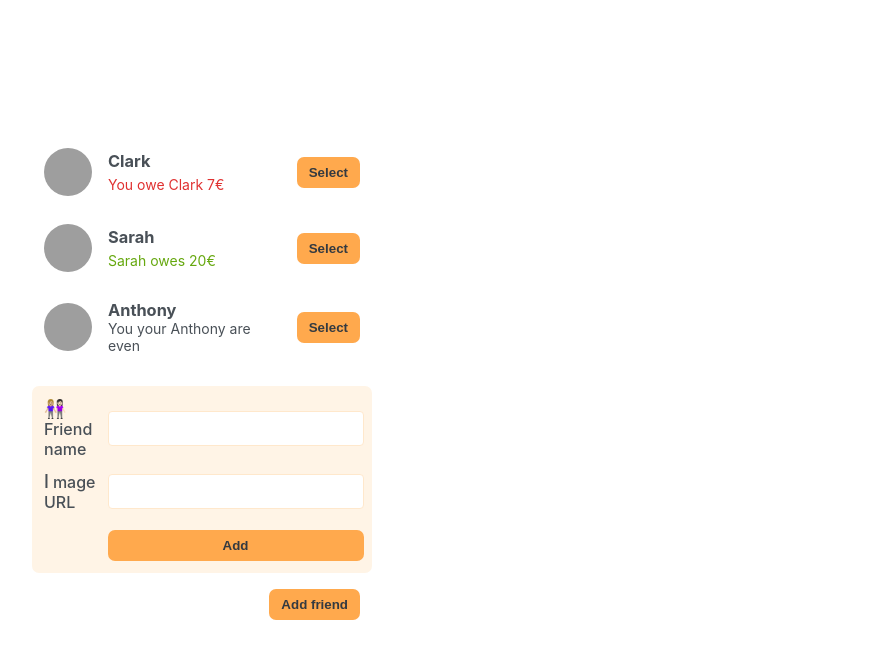
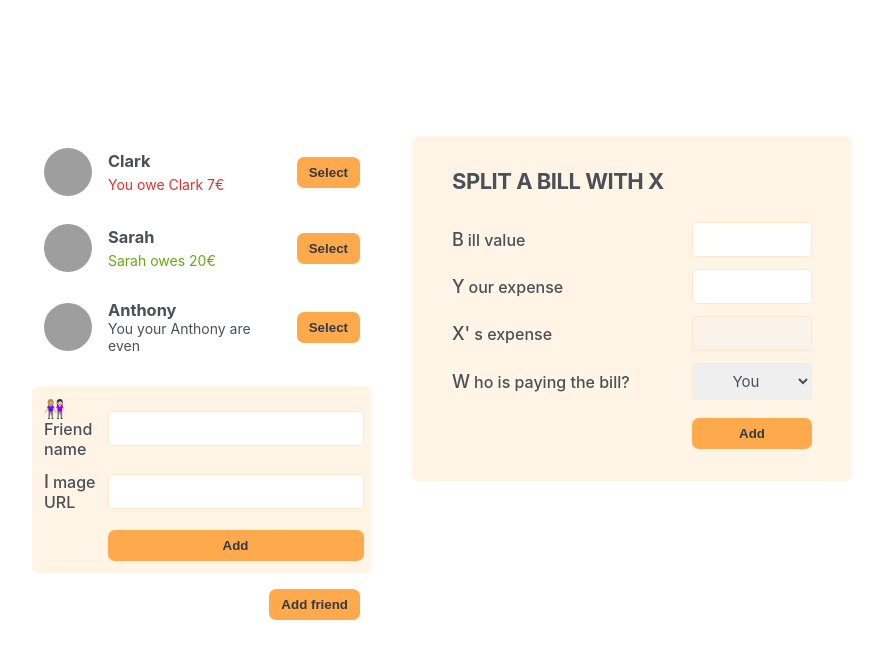
Before and after one commit to Ali-gunner/Eat-N-Split, a React (Create React App) app: page / in a window 1280 px wide. Shown: the top 658 px of the page, without its empty margins (198-1081 px from the left). Built offline with nearby package versions, Linux system fonts and the light colour scheme; grey boxes are pictures that could not be loaded.

Commit message:
Splitting bill form is added

```diff
--- a/src/App.js
+++ b/src/App.js
@@ -27,6 +27,8 @@
         <FormAddFriend />
         <Button>Add friend</Button>
       </div>
+
+      <FormSplitBill />
     </div>
   );
 }
@@ -82,3 +84,26 @@
     </form>
   );
 }
+
+function FormSplitBill() {
+  return (
+    <form className="form-split-bill">
+      <h2>Split a bill with X</h2>
+
+      <label>Bill value</label>
+      <input type="text" />
+      <label>Your expense</label>
+      <input type="text" />
+      <label>X's expense</label>
+      <input type="text" disabled />
+
+      <label>Who is paying the bill?</label>
+      <select>
+        <option value="user">You</option>
+        <option value="friend">X</option>
+      </select>
+
+      <Button>Add</Button>
+    </form>
+  );
+}
```
